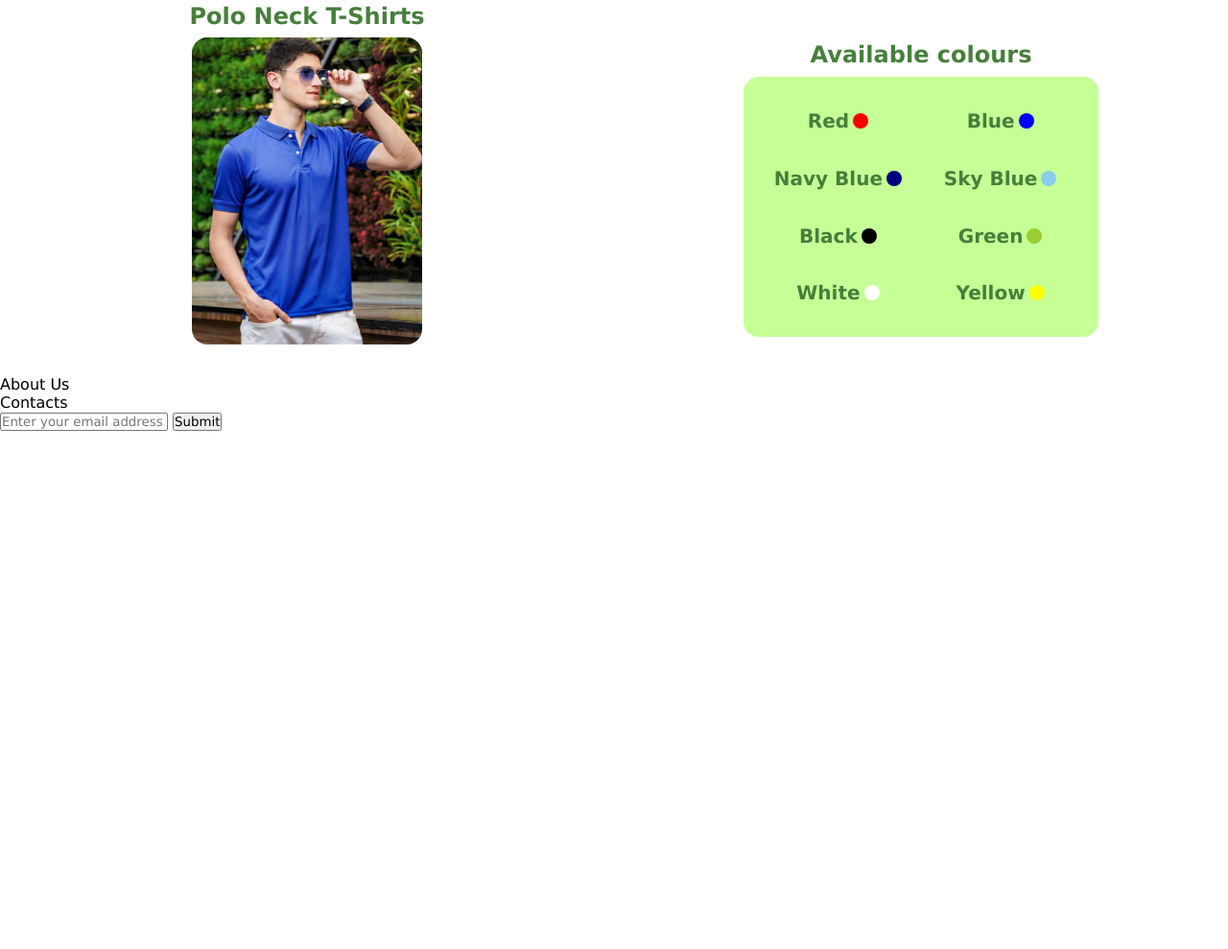
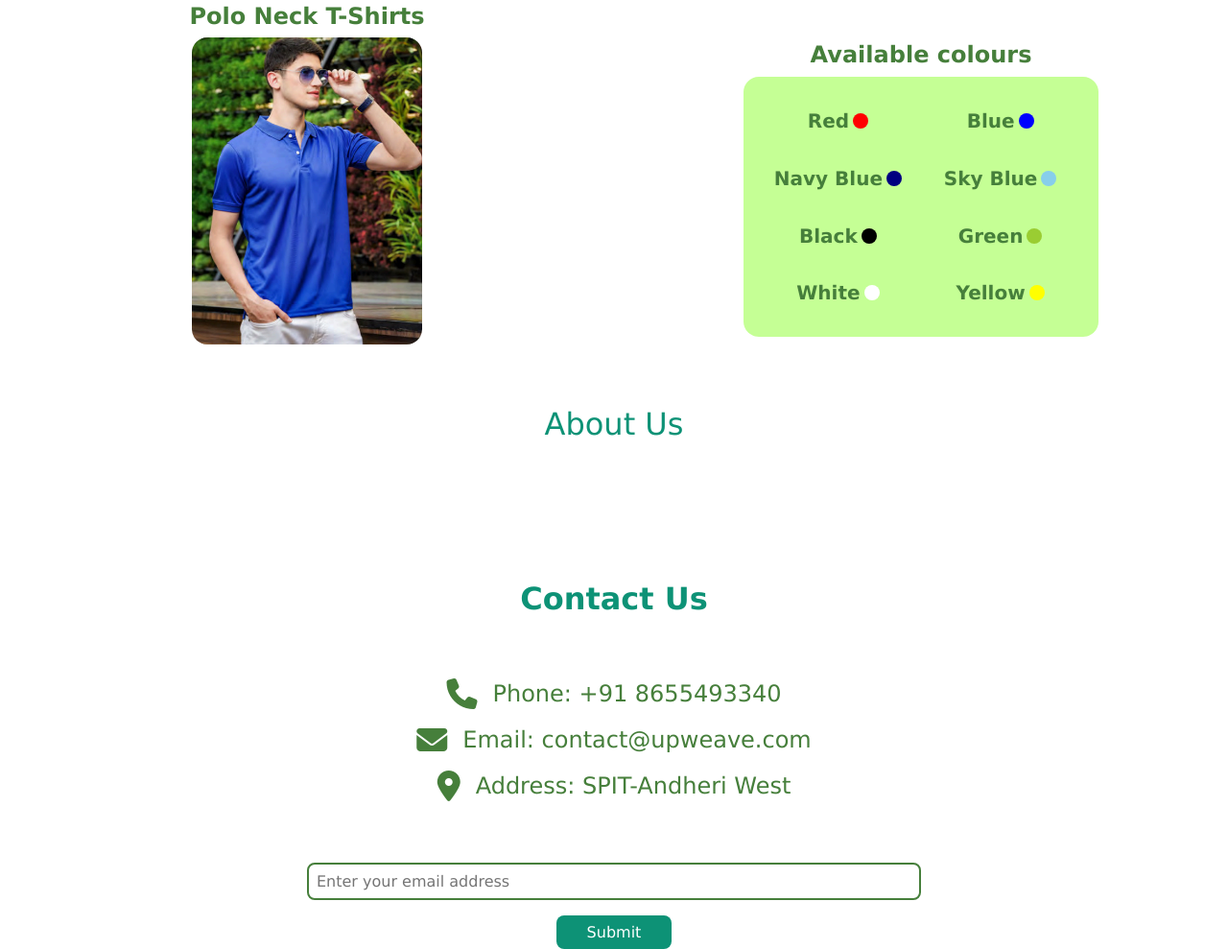
Before and after one commit to sania-rakhangi/UpWeave, a plain HTML site: page index.html in a window 1280 px wide. Shown: the part 1175-2164 px from the top of the page at 96% size. Before the commit the page ends 1624 px from the top, so only its background shows below. Drawn offline with Linux system fonts and the light colour scheme.

Commit message:
Add files via upload

```diff
--- a/index.html
+++ b/index.html
@@ -104,7 +104,21 @@
             <header>About Us</header>
         </section>
         <section id="Contacts">
-            <header>Contacts</header>
+            <h1>Contact Us</h1>
+            <div class="contact-info">
+                <div class="contact-item">
+                    <i class="fa-solid fa-phone"></i>
+                    <span>Phone: +91 8655493340</span>
+                </div>
+                <div class="contact-item">
+                    <i class="fa-solid fa-envelope"></i>
+                    <span>Email: contact@upweave.com</span>
+                </div>
+                <div class="contact-item">
+                    <i class="fa-solid fa-map-marker-alt"></i>
+                    <span>Address: SPIT-Andheri West</span>
+                </div>
+            </div>
             <form action="" id="form">
                 <input type="email" name="email" id="email" placeholder="Enter your email address">
                 <input type="submit" id="submit">
--- a/styles.css
+++ b/styles.css
@@ -26,7 +26,7 @@ html{
     justify-content: space-between;
     align-items: center;
     background-color: var(--main-color);
-    color: var(--text-color);
+    color: var(--text-color1);
 }
 #header-img{
     width: 10rem;
@@ -39,13 +39,13 @@ html{
 }
 a{
     text-decoration: none;
-    color: var(--text-color);
+    color: var(--text-color1);
     font-weight: 800;
     font-size: 1rem;
     padding: 0.5rem;
 }
 a:visited{
-    color: var(--text-color);
+    color: var(--text-color1);
 }
 main{
     margin-top: 5rem;
@@ -173,3 +173,54 @@ h3, h4{
     display: inline-block;
     margin: 0.25rem;
 }
+#About_Us header, #Contacts h1{
+    font-size: 2rem;
+    color: var(--secondary-color);
+    text-align: center;
+    padding: 2rem;
+}
+#Contacts{
+    padding-top: 5rem;
+}
+.contact-info{
+    display: grid;
+    grid-template-columns: 1fr;
+    grid-template-rows: repeat(3, 1fr);
+    row-gap: 1rem;
+    justify-items: center;
+    padding: 2rem;
+}
+.contact-item{
+    display: flex;
+    align-items: center;
+    font-size: 1.5rem;
+    color: var(--text-color1);
+}
+.contact-item i{
+    margin-right: 1rem;
+    font-size: 2rem;
+}
+#form{
+    display: flex;
+    flex-direction: column;
+    align-items: center;
+    margin: 2rem auto;
+    width: 50%;
+}
+#email{
+    width: 100%;
+    padding: 0.5rem;
+    font-size: 1rem;
+    margin-bottom: 1rem;
+    border: 2px solid var(--text-color1);
+    border-radius: 0.5rem;
+}
+#submit{
+    padding: 0.5rem 2rem;
+    font-size: 1rem;
+    background-color: var(--secondary-color);
+    color: var(--text-color2);
+    border: none;
+    border-radius: 0.5rem;
+    cursor: pointer;
+}
```
